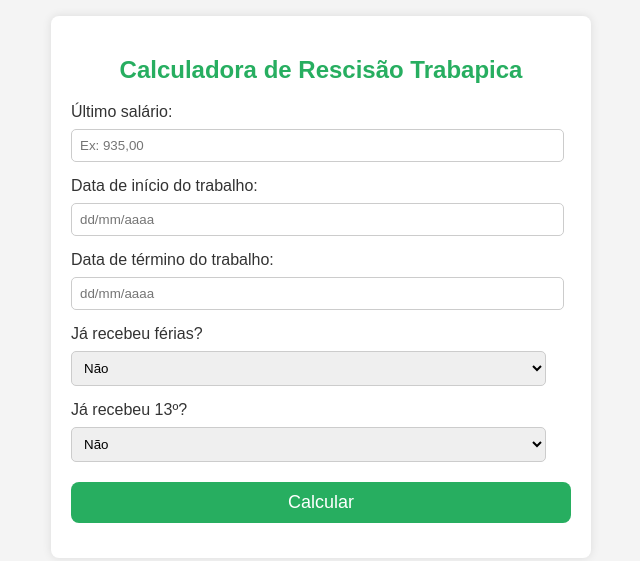
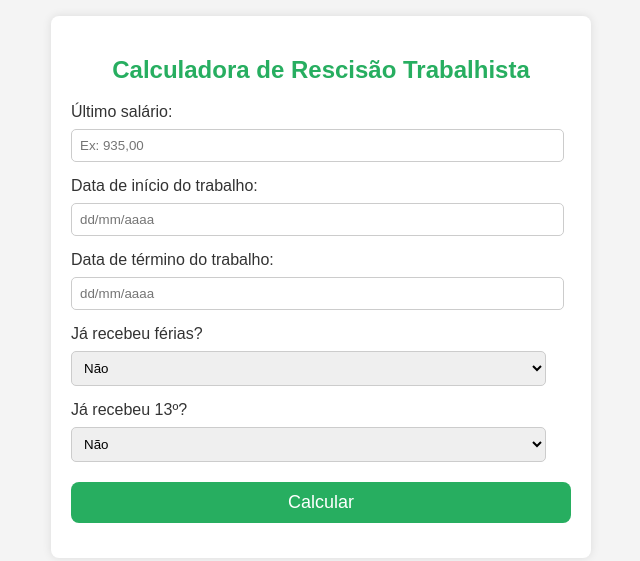
Before and after one commit to matheusryann/matheusryann.github.io, a plain HTML site: page index.html in a window 1280 px wide. Shown: the part 121-682 px from the top of the page, without its empty margins (319-959 px from the left). Drawn offline with Linux system fonts and the light colour scheme.

Commit message:
Update index.html

```diff
--- a/index.html
+++ b/index.html
@@ -12,7 +12,7 @@
 <body>
     <div class="calculator-box">
         <div class="calc-title" id="calc-title">
-            <h2>Calculadora de Rescisão Trabapica</h2>
+            <h2>Calculadora de Rescisão Trabalhista</h2>
         </div>
         <div class="calculator">
             <form id="calcRecisao">
```
